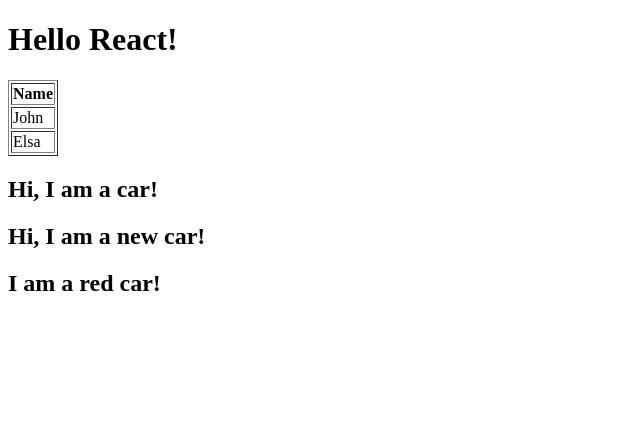
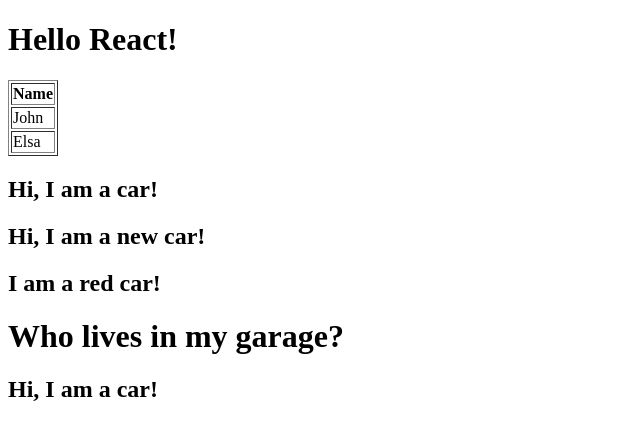
Before and after one commit to Buteya/repo, a React (Create React App) app in the folder react/my-react-app/: page / in a window 1280 px wide. Shown: the top 440 px of the page, without its empty margins (0-640 px from the left). Built offline with nearby package versions, Linux system fonts and the light colour scheme.

Commit message:
showed and example of components within components using garage component.

```diff
--- a/react/my-react-app/src/index.js
+++ b/react/my-react-app/src/index.js
@@ -12,6 +12,14 @@
 }
 let CarColor = (props)=>{
     return <h2>I am a {props.color} car!</h2>
+}
+const Garage = ()=>{
+    return(
+        <>
+          <h1>Who lives in my garage?</h1>
+          <Car />
+        </>
+    )
 }
 const myFirstElement = <div>
     <h1>Hello React!</h1>
@@ -29,6 +37,7 @@
     <Car />
     <MyCar />
     <CarColor color="red" />
+    <Garage />
 </div>
 
 
```
